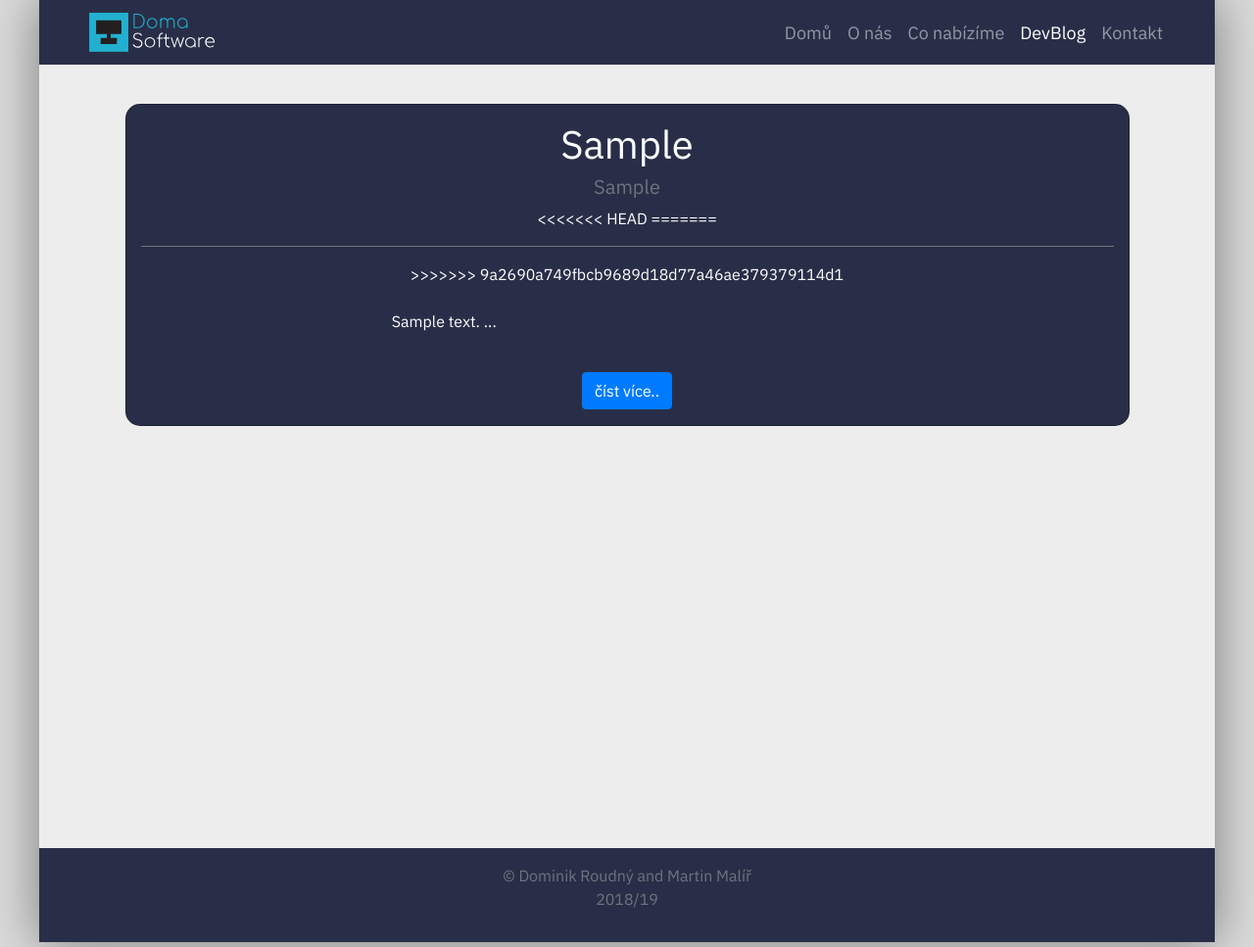
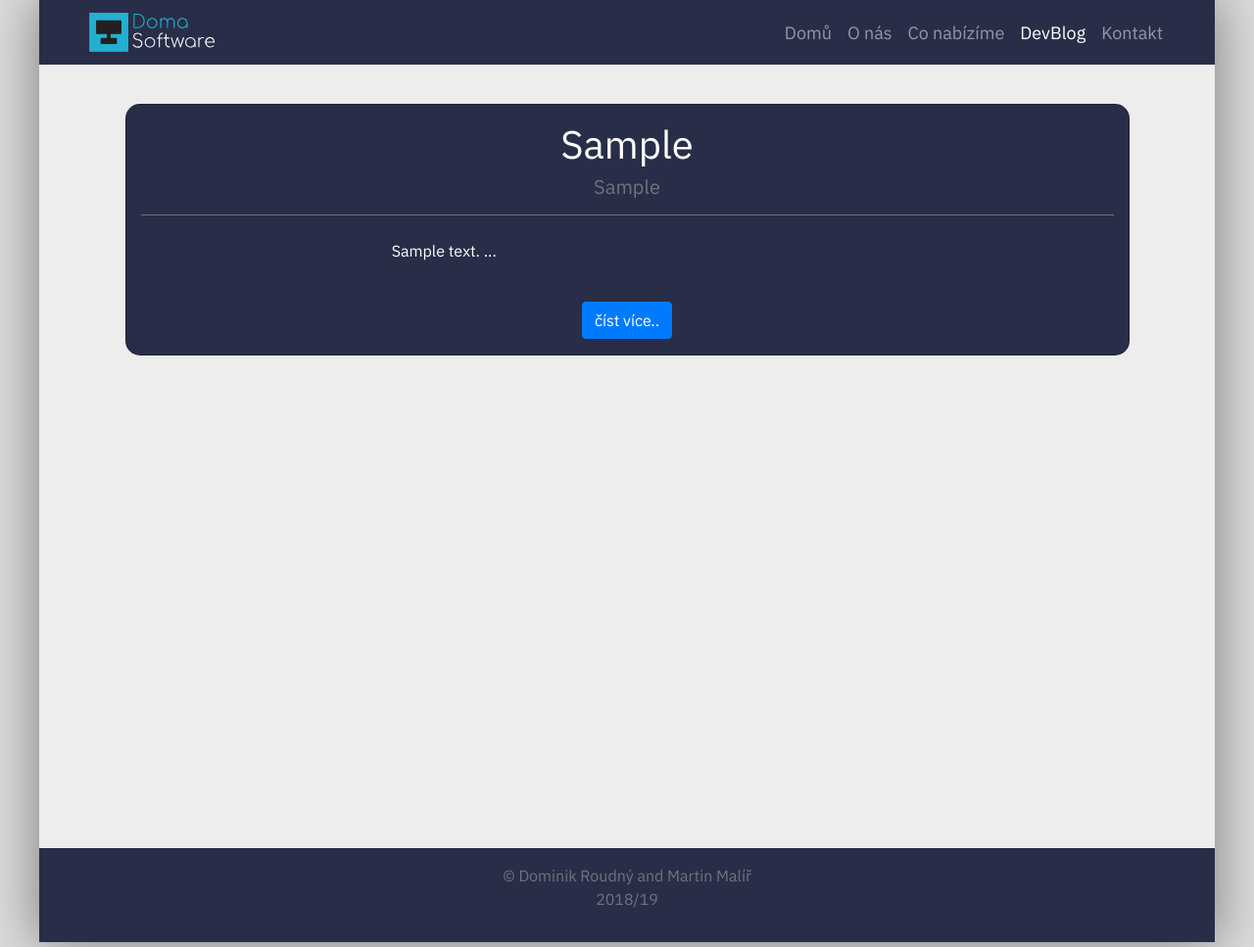
Before and after one commit to roudnas/DomaWebProjekt, a PHP site: page /devBlog.php in a window 1280 px wide. Shown: the whole page at 98% size. Run offline with PHP 8.4, Linux system fonts and the light colour scheme; tables that the repository leaves empty or names only in its code hold one stand-in row (values such as "Sample post").

Commit message:
Minor hr added

```diff
--- a/frontend/imports/showarticles.php
+++ b/frontend/imports/showarticles.php
@@ -17,10 +17,7 @@ if ($resultCheck > 0) {
           <a style='text-decoration:none; color:#fff;' href='articles.php?id=$showID'>
           <h1 style='overflow-y:hidden;'>$showNadpis</h1>
           <h5 class='text-muted' style='overflow-y:hidden;'>$showAutor</h5>
-<<<<<<< HEAD
-=======
           <hr style='background-color:gray;'>
->>>>>>> 9a2690a749fbcb9689d18d77a46ae379379114d1
           <div class='p-2 mx-auto my-3' style='width:50%;'>
           <p style='overflow-y:hidden; text-align:justify;'>$splitText[0] ...</p>
           </div>
```
